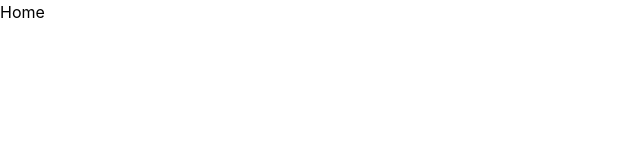
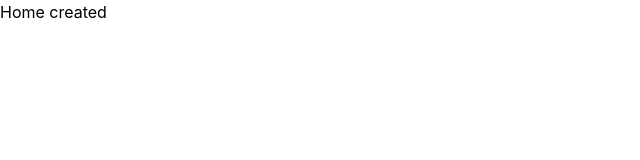
Before and after one commit to barunorg/callback-client, a Next.js app: page / in a window 1280 px wide. Shown: the top 160 px of the page, without its empty margins (0-640 px from the left). Built offline with nearby package versions, Linux system fonts and the light colour scheme.

Commit message:
fix(page): update home message to include 'created'

```diff
--- a/app/page.tsx
+++ b/app/page.tsx
@@ -1,5 +1,5 @@
 function page() {
-  return <div>Home</div>;
+  return <div>Home created</div>;
 }
 
 export default page;
```
